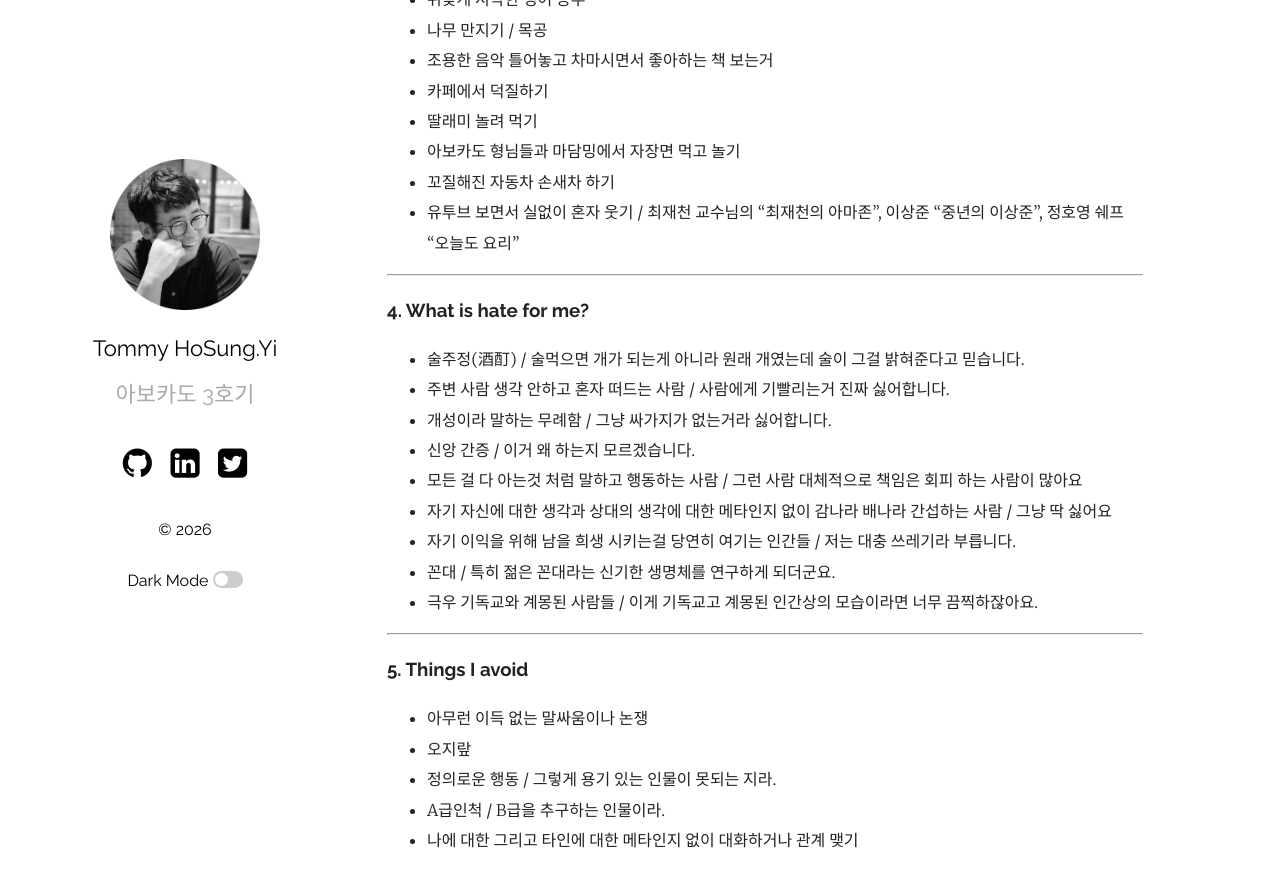
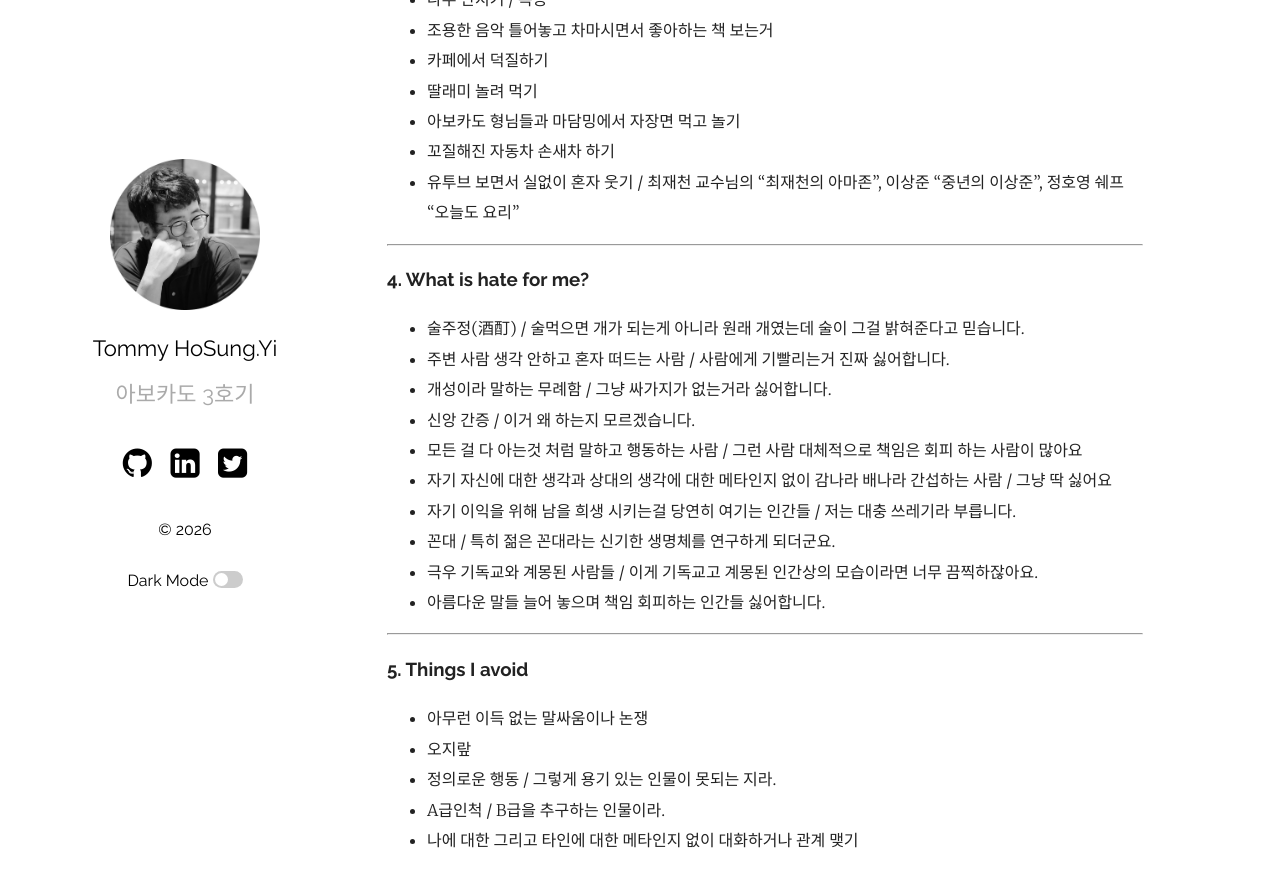
Before and after one commit to hslee77/hslee77.github.io, a Jekyll site: the page built from wiki/memo/2025-12-26-aboutme.md, in a window 1280 px wide and 900 px high, scrolled down 1314 px. Shown: the top 887 px of the window. Built offline with Jekyll 4.4.1, drawn with Linux system fonts in a browser that asks for light colours.

Commit message:
20260216 update v1.2

```diff
--- a/wiki/memo/2025-12-26-aboutme.md
+++ b/wiki/memo/2025-12-26-aboutme.md
@@ -23,7 +23,6 @@ categories: [Intro]
 - 쉬고 싶을때는 그냥 혼자 있는걸 선호합니다.
 - 가는 사람 붙잡지 않고 오는 사람 무지하게 낯가립니다.
 - 사람이든 환경이든 뭔가를 변화 시키는데 소질 없습니다 그냥 있는 그대로 두고 바라보는거 좋아합니다.
--
 
 ----------------------------------------------------------------------------------------
 
@@ -70,6 +69,7 @@ categories: [Intro]
  - 자기 이익을 위해 남을 희생 시키는걸 당연히 여기는 인간들 / 저는 대충 쓰레기라 부릅니다.
  - 꼰대 / 특히 젊은 꼰대라는 신기한 생명체를 연구하게 되더군요.
  - 극우 기독교와 계몽된 사람들 / 이게 기독교고 계몽된 인간상의 모습이라면 너무 끔찍하잖아요.
+ - 아름다운 말들 늘어 놓으며 책임 회피하는 인간들 싫어합니다.
 
 ----------------------------------------------------------------------------------------
 
```
